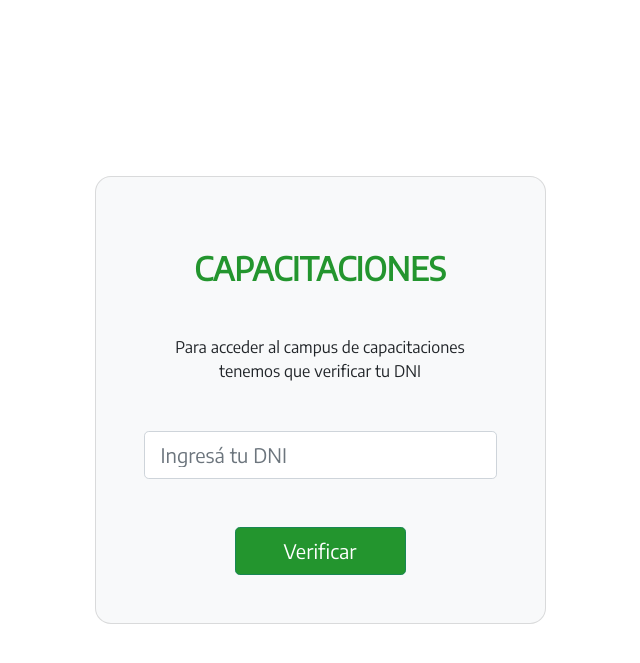
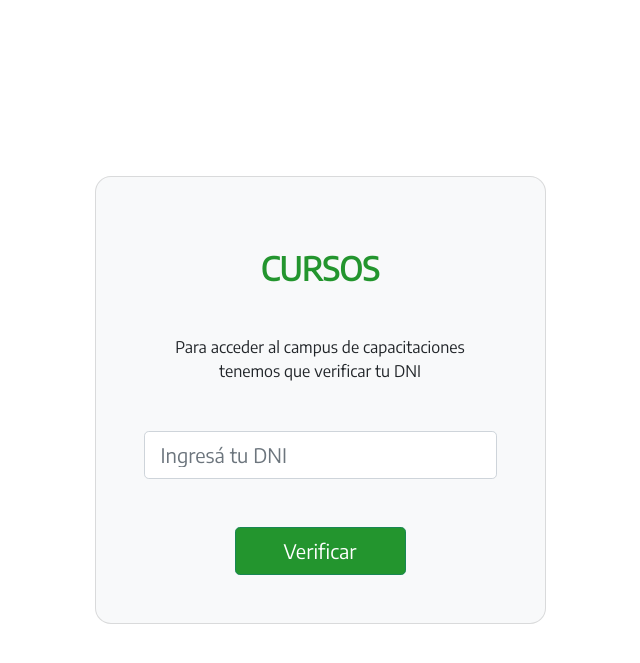
Before and after one commit to admin-prome/capacitaciones, a PHP site: page / in a window 1280 px wide. Shown: the top 663 px of the page, without its empty margins (320-960 px from the left). Run offline with PHP 8.4, Linux system fonts and the light colour scheme.

Commit message:
fix: titulo

```diff
--- a/index.php
+++ b/index.php
@@ -54,7 +54,7 @@
                     <div class="card bg-light" style="border-radius: 1rem;">
                         <div class="card-body p-5 text-center">
                             <div class="mt-md-4">
-                                <h2 class="mb-5 text-uppercase prome-green-title">Capacitaciones</h2>
+                                <h2 class="mb-5 text-uppercase prome-green-title">CURSOS</h2>
                                 <p class="mb-5">Para acceder al campus de capacitaciones tenemos que verificar tu DNI</p>
                                 <div class="form-outline mb-4">
                                     <input type="text" class="form-control form-control-lg" placeholder="Ingresá tu DNI" name="dni" id="dni" required="required" autocomplete="off" maxlength="11" onkeypress="return validateDNI(event);" onblur="cleanDNIInput();">
--- a/redirection.php
+++ b/redirection.php
@@ -27,7 +27,7 @@
                 <div class="row">
                     <div class="col-md-10 offset-1">
                         <h1 style="color: #23952E; text-align: center; font-weight: 600">
-                            Capacitaciones
+                            CURSOS
                         </h1>
                     </div>
                 </div>
```
